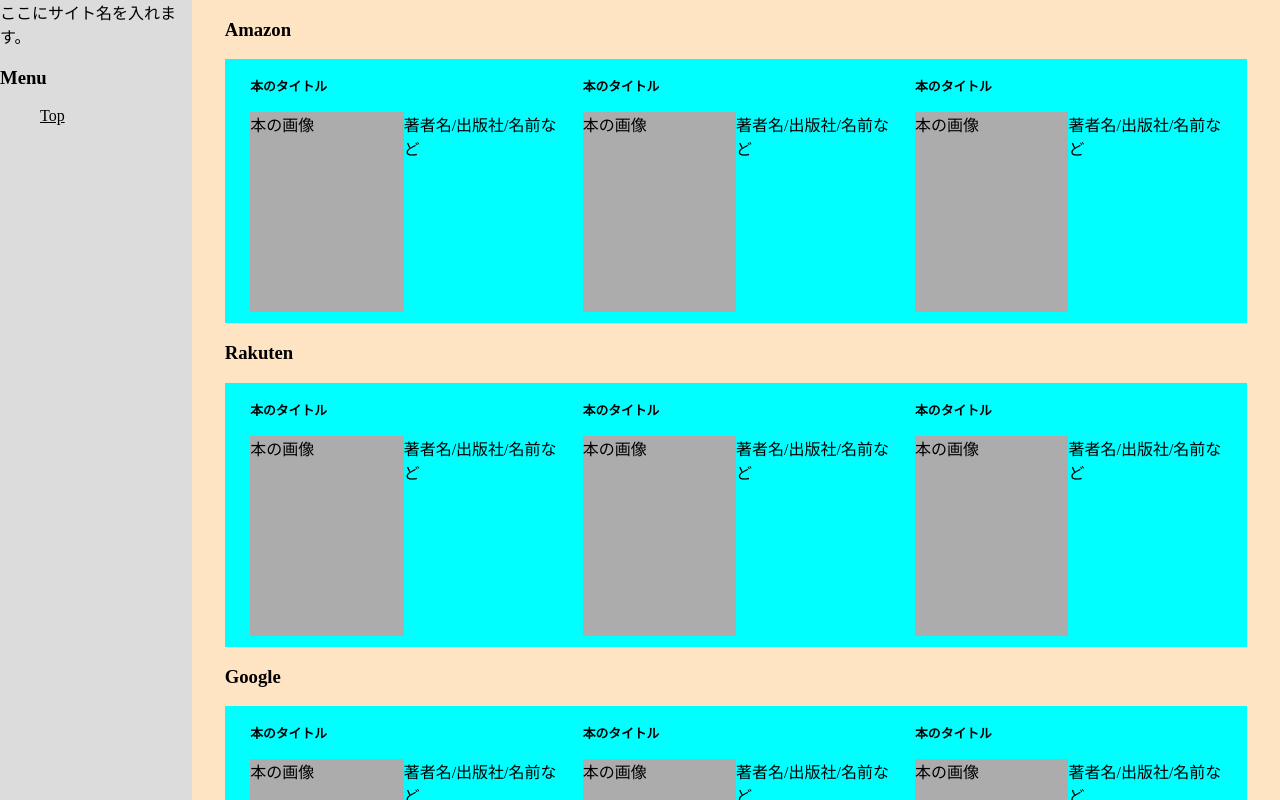
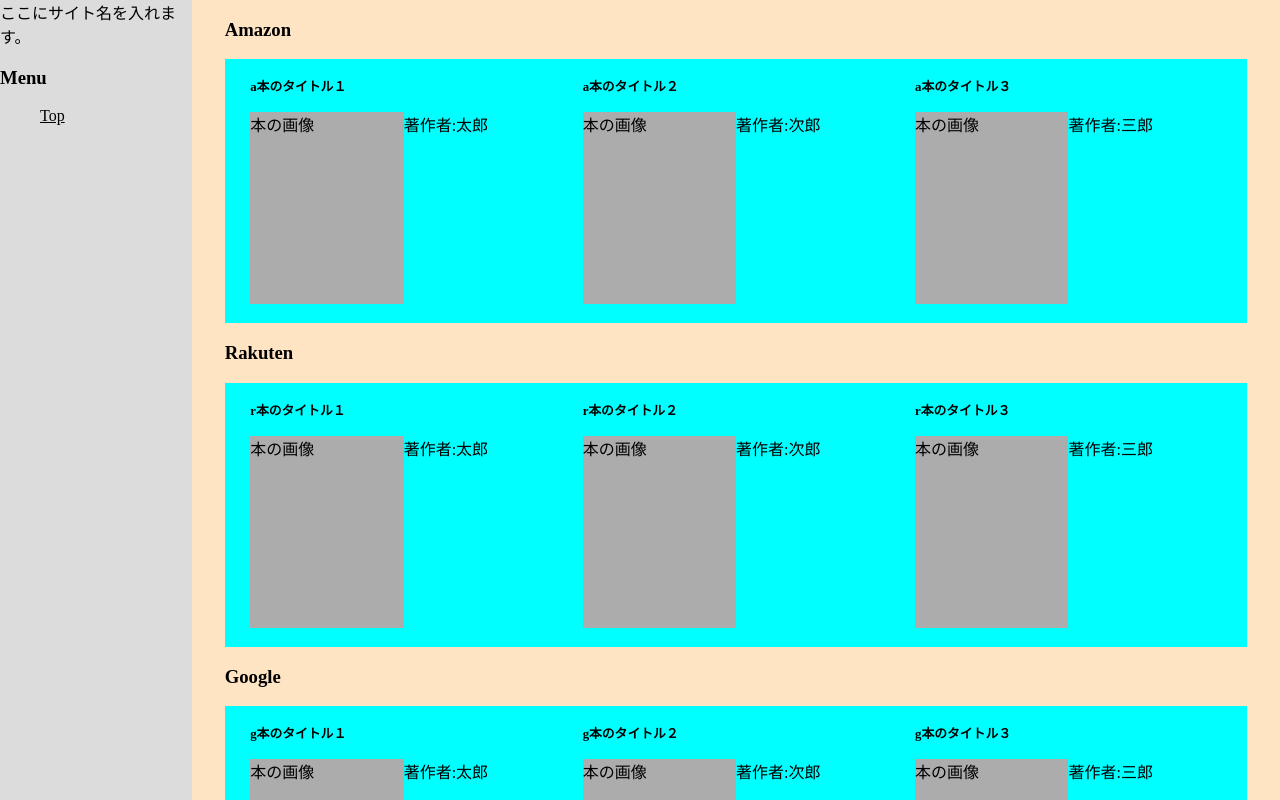
Before and after one commit to webex16-team-3/team-original-app, a Vue app: page /result in a window 1280 px wide. Shown: the top 800 px of the page. Built offline with nearby package versions, Linux system fonts and the light colour scheme.

Commit message:
アプリサイトの大枠ができました。

```diff
--- a/src/views/Home.vue
+++ b/src/views/Home.vue
@@ -1,5 +1,7 @@
 <template>
-  <div class="home-pic">写真</div>
+  <div class="home-pic">
+    <img src="../assets/books.jpeg" />
+  </div>
   <div class="form">
     <input
       type="text"
@@ -7,7 +9,7 @@
       id="input-box"
       class="input-box"
     />
-    <button>本を探す</button>
+    <button @click="displayContent()">本を探す</button>
   </div>
   <div class="recommend-words">
     <h2>おすすめのキーワード</h2>
@@ -21,7 +23,26 @@
   </div>
 </template>
 
-<script></script>
+<script>
+export default {
+  data() {
+    return {
+      inputvalue: "",
+    }
+  },
+  methods: {
+    displayContent: function () {
+      const element = document.getElementById("input-box")
+      console.log(element.value)
+      if (element.value != "") {
+        window.location.href = "http://localhost:8080/result"
+      } else {
+        alert("検索キーワードを入力してください")
+      }
+    },
+  },
+}
+</script>
 
 <style scoped>
 .home-pic {
@@ -31,6 +52,9 @@
   background-color: antiquewhite;
   /*テキスト*/
   text-align: center;
+}
+.home-pic img {
+  height: 100%;
 }
 .form {
   /*ボックスモデル*/
--- a/src/views/Result.vue
+++ b/src/views/Result.vue
@@ -14,60 +14,42 @@
         <div class="amazon-books">
           <h3>Amazon</h3>
           <div class="books">
-            <div class="book-info">
-              <h4>本のタイトル</h4>
+            <div
+              v-for="(amazonbook, index) in amazonbooks"
+              :key="index"
+              class="book-info"
+            >
+              <h4>{{ amazonbook.title }}</h4>
               <div class="pic">本の画像</div>
-              <div class="detail">著者名/出版社/名前など</div>
-            </div>
-            <div class="book-info">
-              <h4>本のタイトル</h4>
-              <div class="pic">本の画像</div>
-              <div class="detail">著者名/出版社/名前など</div>
-            </div>
-            <div class="book-info">
-              <h4>本のタイトル</h4>
-              <div class="pic">本の画像</div>
-              <div class="detail">著者名/出版社/名前など</div>
+              <div class="detail">著作者:{{ amazonbook.author }}</div>
             </div>
           </div>
         </div>
         <div class="rakuten-books">
           <h3>Rakuten</h3>
           <div class="books">
-            <div class="book-info">
-              <h4>本のタイトル</h4>
+            <div
+              v-for="(rakutenbook, index) in rakutenbooks"
+              :key="index"
+              class="book-info"
+            >
+              <h4>{{ rakutenbook.title }}</h4>
               <div class="pic">本の画像</div>
-              <div class="detail">著者名/出版社/名前など</div>
-            </div>
-            <div class="book-info">
-              <h4>本のタイトル</h4>
-              <div class="pic">本の画像</div>
-              <div class="detail">著者名/出版社/名前など</div>
-            </div>
-            <div class="book-info">
-              <h4>本のタイトル</h4>
-              <div class="pic">本の画像</div>
-              <div class="detail">著者名/出版社/名前など</div>
+              <div class="detail">著作者:{{ rakutenbook.author }}</div>
             </div>
           </div>
         </div>
         <div class="google-books">
           <h3>Google</h3>
           <div class="books">
-            <div class="book-info">
-              <h4>本のタイトル</h4>
+            <div
+              v-for="(googlebook, index) in googlebooks"
+              :key="index"
+              class="book-info"
+            >
+              <h4>{{ googlebook.title }}</h4>
               <div class="pic">本の画像</div>
-              <div class="detail">著者名/出版社/名前など</div>
-            </div>
-            <div class="book-info">
-              <h4>本のタイトル</h4>
-              <div class="pic">本の画像</div>
-              <div class="detail">著者名/出版社/名前など</div>
-            </div>
-            <div class="book-info">
-              <h4>本のタイトル</h4>
-              <div class="pic">本の画像</div>
-              <div class="detail">著者名/出版社/名前など</div>
+              <div class="detail">著作者:{{ googlebook.author }}</div>
             </div>
           </div>
         </div>
@@ -79,7 +61,23 @@
 <script>
 export default {
   data() {
-    return {}
+    return {
+      amazonbooks: [
+        { index: 1, title: "a本のタイトル１", author: "太郎" },
+        { index: 2, title: "a本のタイトル２", author: "次郎" },
+        { index: 3, title: "a本のタイトル３", author: "三郎" },
+      ],
+      rakutenbooks: [
+        { index: 1, title: "r本のタイトル１", author: "太郎" },
+        { index: 2, title: "r本のタイトル２", author: "次郎" },
+        { index: 3, title: "r本のタイトル３", author: "三郎" },
+      ],
+      googlebooks: [
+        { index: 1, title: "g本のタイトル１", author: "太郎" },
+        { index: 2, title: "g本のタイトル２", author: "次郎" },
+        { index: 3, title: "g本のタイトル３", author: "三郎" },
+      ],
+    }
   },
   methods: {
     gotohome: function () {
@@ -154,7 +152,7 @@
   float: left;
   /*ボックスモデル*/
   width: 50%;
-  height: 25vh;
+  height: 24vh;
   /*背景*/
   background-color: rgb(172, 172, 172);
 }
```
Also changed, not shown: src/components/Footer.vue (deleted, +0 -17 lines), src/components/Header.vue (deleted, +0 -12 lines), src/components/Home.vue (deleted, +0 -74 lines), src/assets/books.jpeg (added), src/components/example.vue (renamed from src/components/main.vue).
